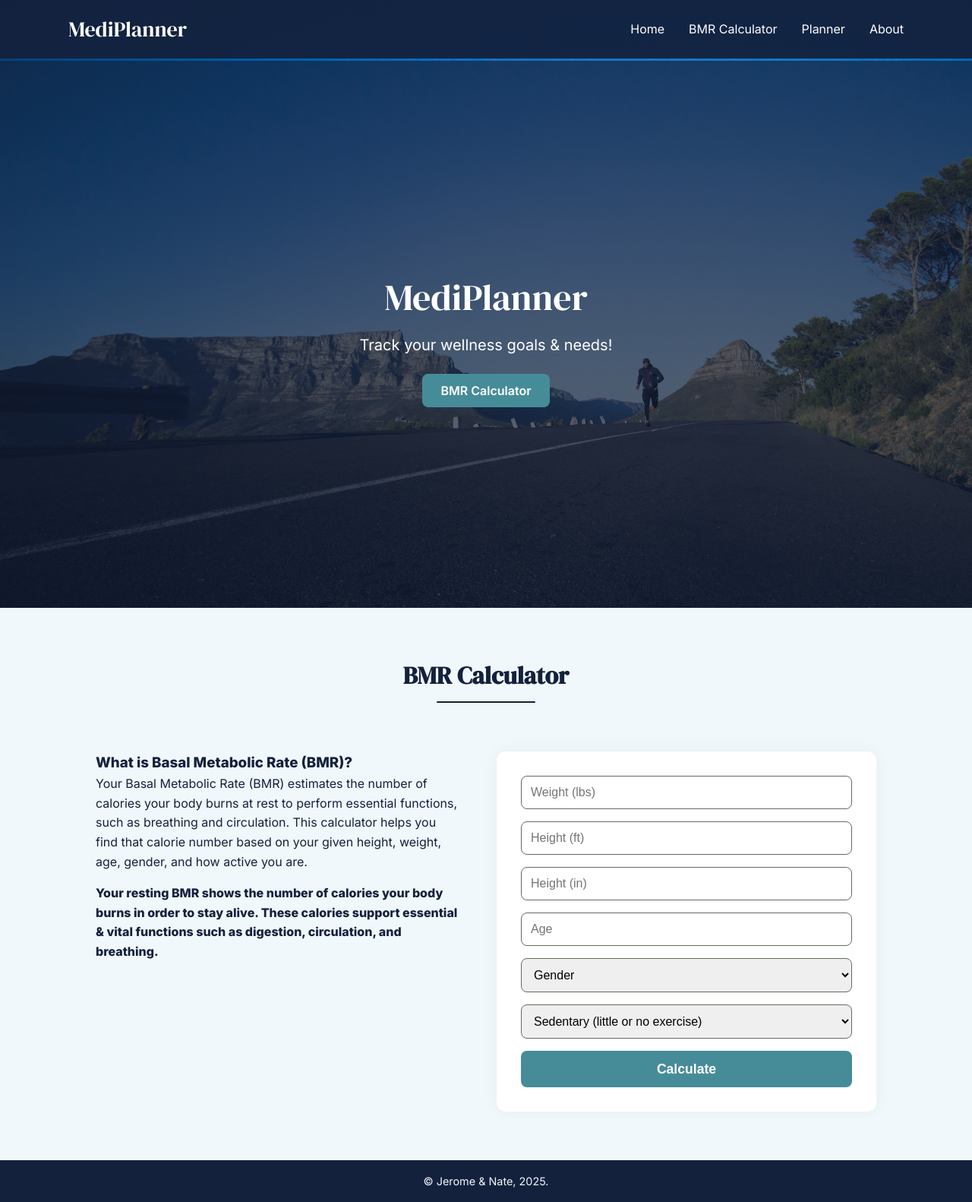
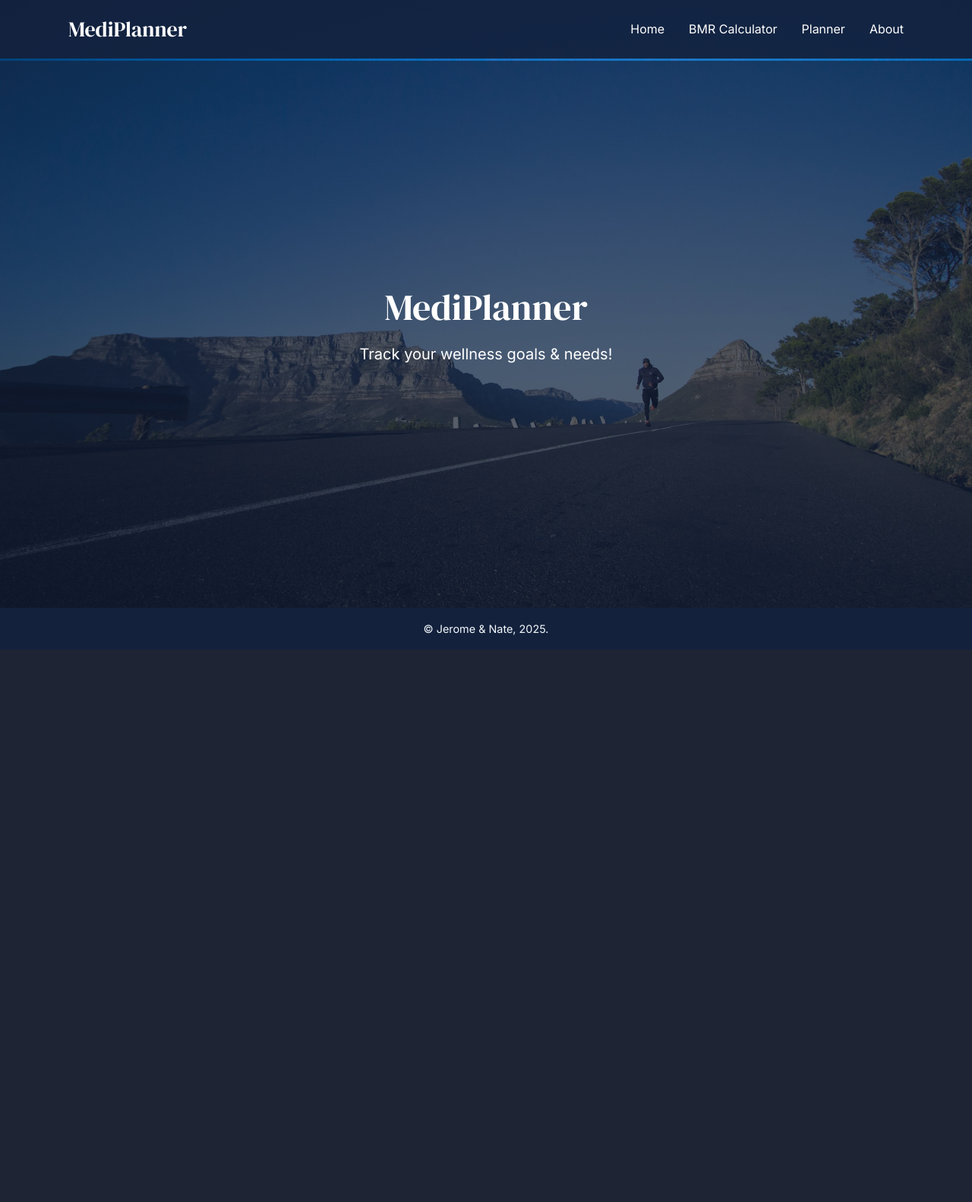
Before and after one commit to nateedralin/MediPlanner, a Flask app: page / in a window 1280 px wide. Shown: the whole page at 76% size. After the commit the page ends 836 px from the top, so only its background shows below. Run offline with Flask 3, Linux system fonts and the light colour scheme.

Commit message:
removed calculator from main page, in separate page

```diff
--- a/templates/index.html
+++ b/templates/index.html
@@ -9,82 +9,26 @@
 </head>
 <body>
 
-  <!-- Navigation Bar -->
   <nav class="navbar">
     <div class="nav-container">
       <a href="#" class="logo">MediPlanner</a>
       <ul class="nav-links">
         <li><a href="#">Home</a></li>
-        <li><a href="#calculator">BMR Calculator</a></li>
+        <li><a href="/bmr">BMR Calculator</a></li>
         <li><a href="#">Planner</a></li>
         <li><a href="#">About</a></li>
       </ul>
     </div>
   </nav>
 
-  <!-- Hero Section -->
   <header class="hero">
     <div class="hero-overlay">
       <div class="container">
         <h1>MediPlanner</h1>
         <p>Track your wellness goals & needs!</p>
-        <a href="#calculator" class="btn">BMR Calculator</a>
       </div>
     </div>
   </header>
-
-  <!-- Calculator Section -->
-  <section id="calculator" class="section">
-    <h2>BMR Calculator</h2>
-
-    <div class="calculator-container">
-      <!-- BMR explanation -->
-      <div class="calculator-info">
-        <h3>What is Basal Metabolic Rate (BMR)?</h3>
-        <p>
-          Your Basal Metabolic Rate (BMR) estimates the number of calories your body burns at rest
-          to perform essential functions, such as breathing and circulation. This calculator helps you
-          find that calorie number based on your given height, weight, age, gender, and how active you are.
-        </p>
-
-        <h4 style="margin-top: 1rem;">
-          Your resting BMR shows the number of calories your body burns in order to stay alive. These calories support
-          essential & vital functions such as digestion, circulation, and breathing.
-        </h4>
-
-        {% if bmr %}
-        <div class="result-box">
-          Your resting BMR is <strong>{{ bmr }}</strong> calories/day.<br />
-          With activity level: <strong>{{ adjusted_bmr }}</strong> calories/day.
-        </div>
-        {% endif %}
-      </div>
-
-      <!-- Right side: Form -->
-      <form class="form-card" method="POST">
-        <input type="number" name="weight" placeholder="Weight (lbs)" required />
-        <div class="height-fields">
-          <input type="number" name="height_ft" placeholder="Height (ft)" required />
-          <input type="number" name="height_in" placeholder="Height (in)" required />
-        </div>
-        <input type="number" name="age" placeholder="Age" required />
-        <select name="gender" required>
-          <option value="">Gender</option>
-          <option value="male">Male</option>
-          <option value="female">Female</option>
-        </select>
-        <select name="exercise" required>
-          <option value="1">Sedentary (little or no exercise)</option>
-          <option value="2">Lightly active (1–3 days/week)</option>
-          <option value="3">Moderately active (3–5 days/week)</option>
-          <option value="4">Very active (6–7 days/week)</option>
-          <option value="5">Super active (physical job + training)</option>
-        </select>
-        <button type="submit" class="btn">Calculate</button>
-      </form>
-    </div>
-  </section>
-
   <footer class="footer">
     <p>© Jerome & Nate, 2025.</p>
   </footer>
```
